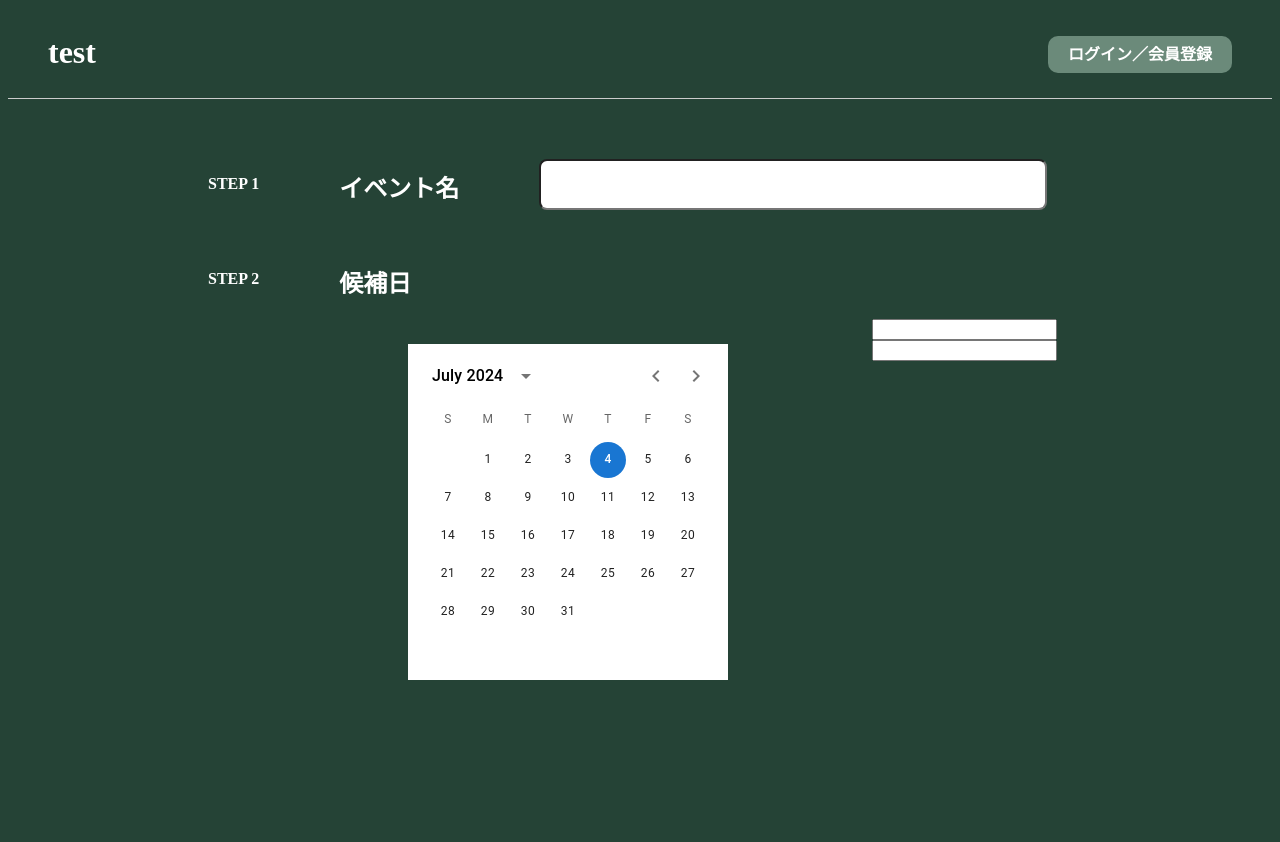
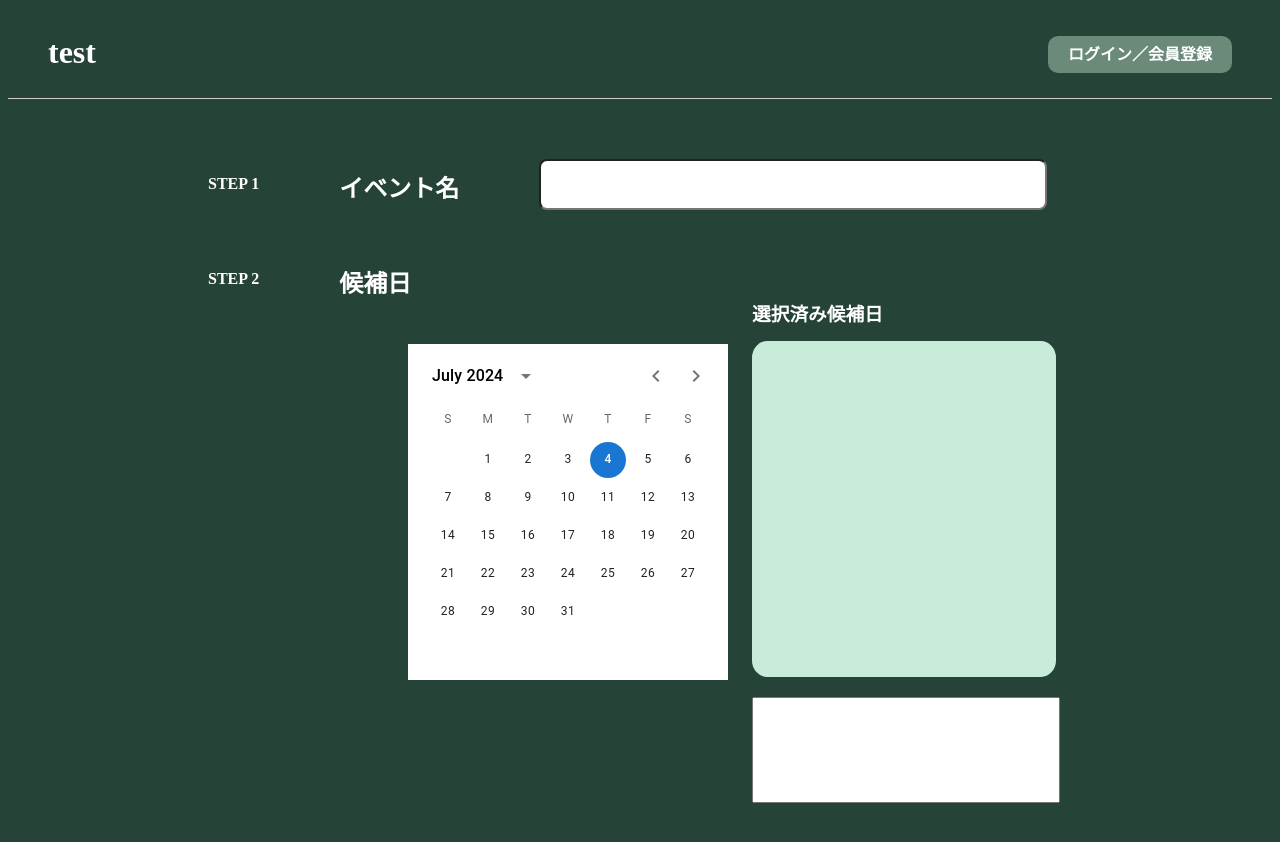
Before and after one commit to tomturner14/nomikaisan, a Next.js app: page / in a window 1280 px wide. Shown: the top 842 px of the page. Before the commit the page ends 800 px from the top, so only its background shows below. Built offline with nearby package versions, Linux system fonts and the light colour scheme.

Commit message:
editted css

```diff
--- a/src/app/globals.css
+++ b/src/app/globals.css
@@ -28,7 +28,7 @@ a {
 }
 
 .calendar {
-  margin-right: 200px;
+  margin-right: 0px;
   margin-top: -25px;
   width: 264px;
   /* height: 50px; */
@@ -93,4 +93,25 @@ a {
 .date-input-section {
   display: flex;
   flex-flow: column;
+  margin-left: 80px;
 }
+
+.selected_date h3 {
+  color: white;
+  margin-top: -20px;
+  margin-bottom: -10px;
+}
+
+.selected-date-input {
+  width: 300px;
+  height: 334px;
+  margin: 25px 0px 20px 0px;
+  background-color: #c8ecda;
+  border: none;
+  border-radius: 5%;
+}
+
+.memo-input {
+  width: 300px;
+  height: 100px;
+}
--- a/src/app/page.js
+++ b/src/app/page.js
@@ -68,6 +68,7 @@ export default function Home() {
           </div>
           <div className="date-input-section">
             <div className="selected_date">
+              <h3>選択済み候補日</h3>
               <input type="text" className="selected-date-input"/>
             </div>
             <div className="memo">
```
